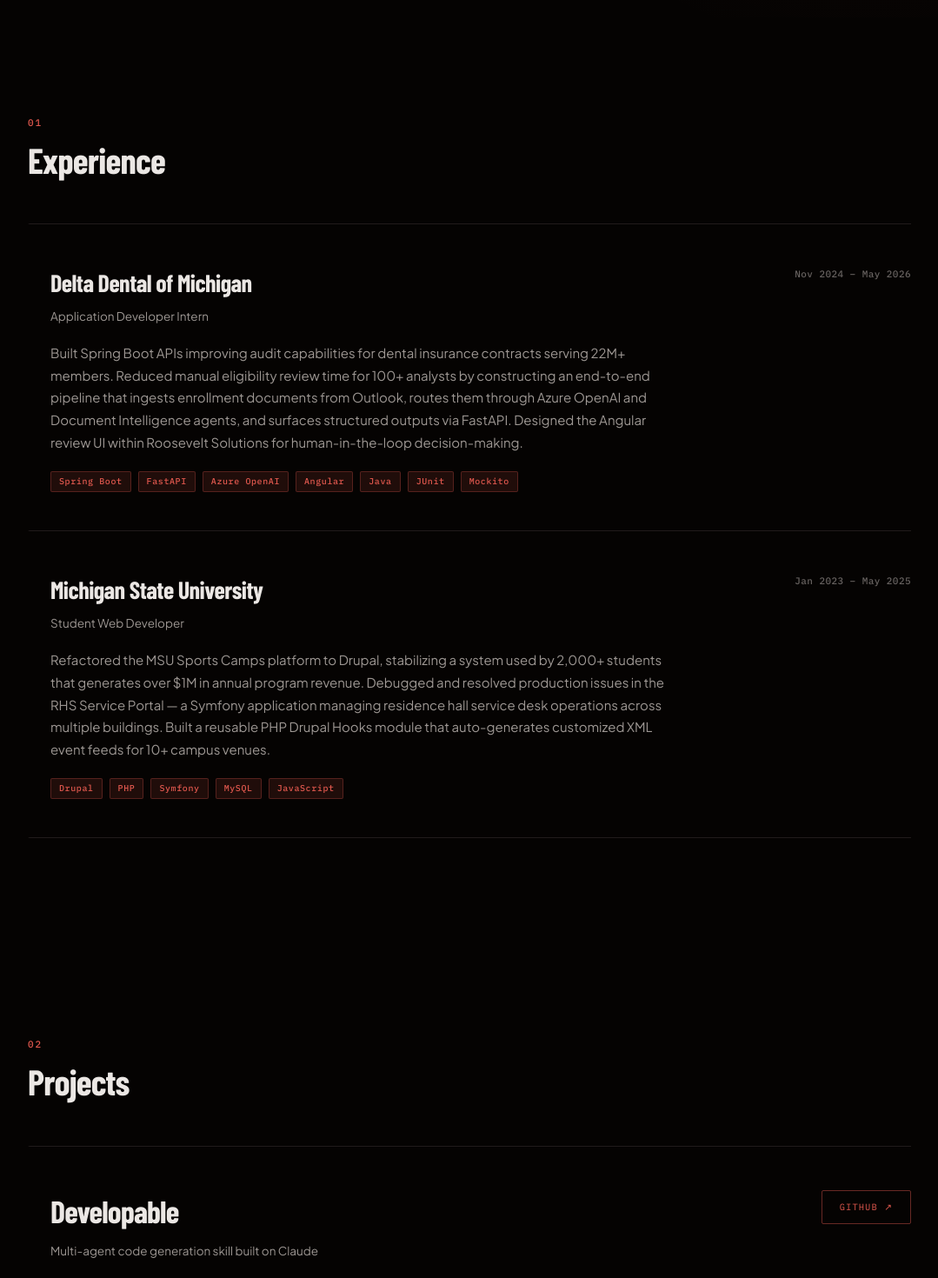
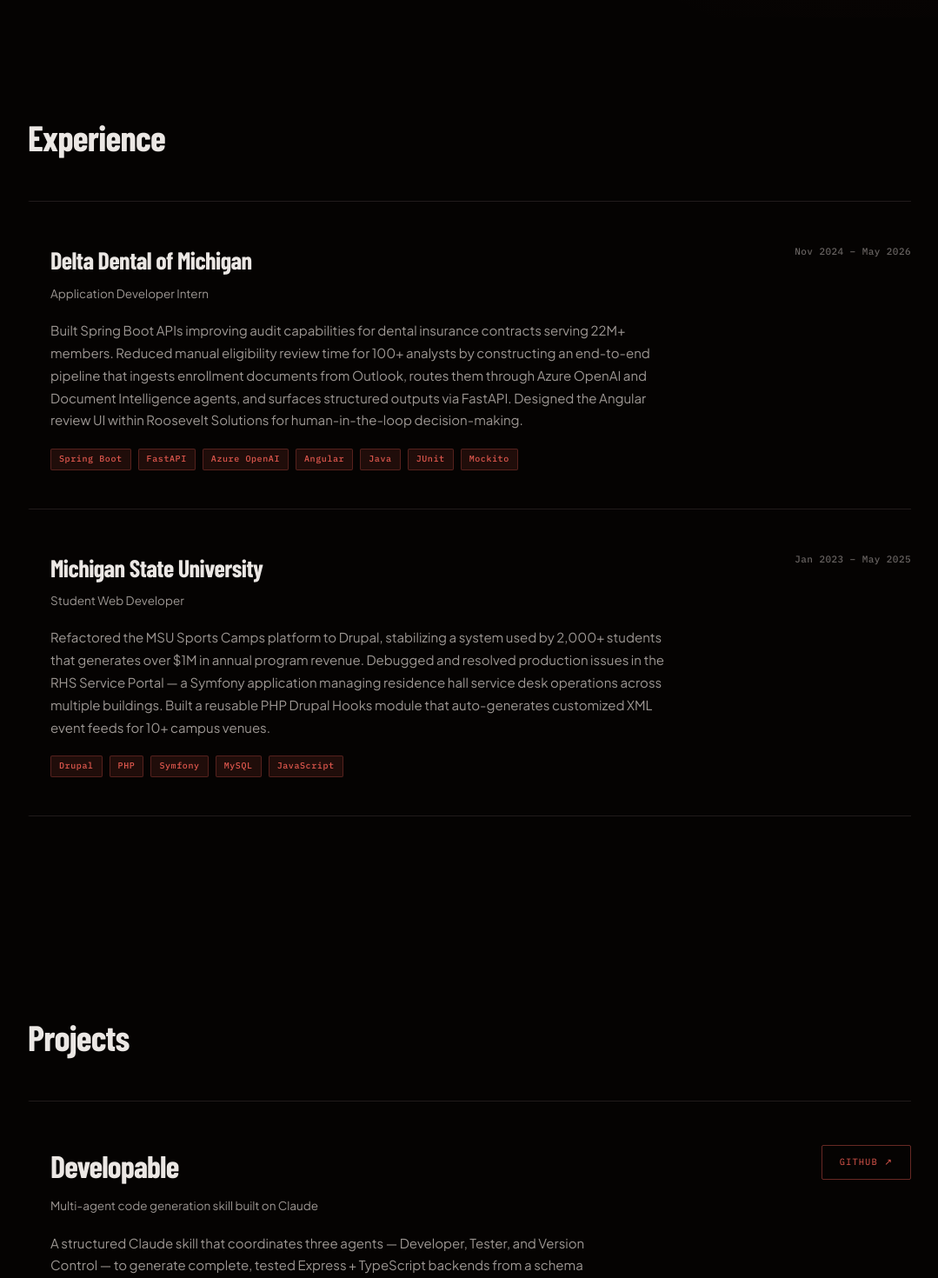
Before and after one commit to AdityaAA2004/aaa-portfolio, a React (Create React App) app: page / in a window 1280 px wide. Shown: the part 780-2250 px from the top of the page at 87% size, without its empty margins (100-1179 px from the left). Built offline with nearby package versions, Linux system fonts and the light colour scheme; a web font is replaced by a local one.

Commit message:
Remove section numbers (01–04) from headings
https://claude.ai/code/session_01GZMo9P3bKfNA6xFmEDFeF4

```diff
--- a/src/components/Contact.tsx
+++ b/src/components/Contact.tsx
@@ -5,7 +5,7 @@ const Contact: React.FC = () => (
   <>
     <div className="contact-section section">
       <div className="container">
-        <h2 className="contact-hed reveal"><span className="sec-num">04</span>Let's work<br />together.</h2>
+        <h2 className="contact-hed reveal">Let's work<br />together.</h2>
         <p className="contact-sub reveal d1">
           Open to full-time new grad software engineering roles. Send me a message.
         </p>
--- a/src/components/Experience.tsx
+++ b/src/components/Experience.tsx
@@ -5,7 +5,7 @@ const Experience: React.FC = () => (
   <div className="section">
     <div className="container">
       <div className="reveal">
-        <h2 className="sec-heading"><span className="sec-num">01</span>Experience</h2>
+        <h2 className="sec-heading">Experience</h2>
       </div>
 
       <div className="exp-list">
--- a/src/components/Portfolio.tsx
+++ b/src/components/Portfolio.tsx
@@ -24,7 +24,7 @@ const Portfolio: React.FC = () => (
   <div className="section">
     <div className="container">
       <div className="reveal">
-        <h2 className="sec-heading"><span className="sec-num">02</span>Projects</h2>
+        <h2 className="sec-heading">Projects</h2>
       </div>
       <div className="proj-list">
         {projects.map((p, i) => (
--- a/src/components/Skills.tsx
+++ b/src/components/Skills.tsx
@@ -12,7 +12,7 @@ const Skills: React.FC = () => (
   <div className="section">
     <div className="container">
       <div className="reveal">
-        <h2 className="sec-heading"><span className="sec-num">03</span>Tech Stack</h2>
+        <h2 className="sec-heading">Tech Stack</h2>
       </div>
       <div className="skill-table">
         {Object.entries(SKILLS).map(([grp, items], i) => (
--- a/src/index.css
+++ b/src/index.css
@@ -47,16 +47,6 @@ button { font-family: var(--fb); cursor: pointer; border: none; background: none
 .container { max-width: var(--mw); margin: 0 auto; padding: 0 52px; }
 .section   { padding: var(--sg) 0; }
 
-.sec-num {
-  display: block;
-  font-family: var(--fm);
-  font-size: 11px;
-  font-weight: 500;
-  letter-spacing: 0.18em;
-  text-transform: uppercase;
-  color: var(--accent);
-  margin-bottom: 14px;
-}
 .sec-heading {
   font-family: var(--fd);
   font-size: clamp(28px, 3.2vw, 44px);
```
